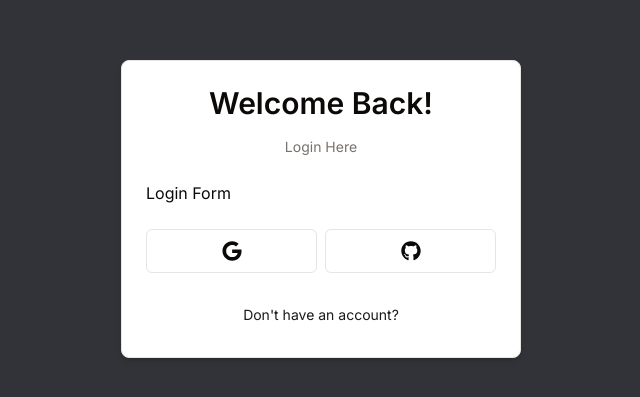
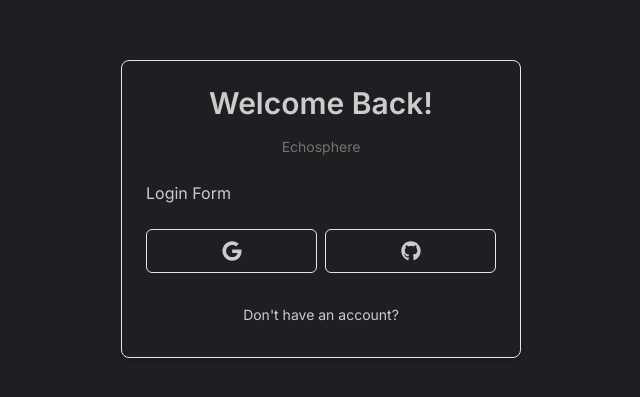
Before and after one commit to Mr-Mercury/echosphere, a Next.js app: page /login in a window 1280 px wide. Shown: the part 191-588 px from the top of the page, without its empty margins (319-959 px from the left). Built offline with nearby package versions, Linux system fonts and the light colour scheme.

Commit message:
css work

```diff
--- a/app/(auth)/layout.tsx
+++ b/app/(auth)/layout.tsx
@@ -4,7 +4,7 @@ const AuthLayout = ({ children }:
     }) => {
     return (
         <div className='h-full flex items-center justify-center
-        bg-[#313338] text-white'>
+        bg-background text-white'>
             {children}
         </div>
     )
--- a/app/(auth)/login/page.tsx
+++ b/app/(auth)/login/page.tsx
@@ -6,7 +6,7 @@ import { LoginForm } from "@/components/auth-components/login-form";
 
 const LoginPage = () => {
     return (
-        <AuthCardWrapper headerLabel='Login Here'
+        <AuthCardWrapper headerLabel='Echosphere'
         backButtonLabel="Don't have an account?"
         backButtonHref='/registration'
         showSocial={true}>
--- a/components/auth-components/auth-back-button.tsx
+++ b/components/auth-components/auth-back-button.tsx
@@ -12,7 +12,7 @@ export const AuthBackButton = ({
     href, label
 }: AuthBackButtonProps) => {
     return (
-        <Button variant='link' size='sm' className='font-normal w-full' asChild>
+        <Button variant='link' size='sm' className='font-normal text-foreground w-full' asChild>
             <Link href={href}>
                 {label}
             </Link>
--- a/components/auth-components/auth-card-wrapper.tsx
+++ b/components/auth-components/auth-card-wrapper.tsx
@@ -21,7 +21,7 @@ export const AuthCardWrapper = ({
     showSocial
 }: AuthCardWrapperProps) => {
     return (
-        <Card className='w-[400px] shadow-md'>
+        <Card className='w-[400px] shadow-md bg-background text-foreground'>
             <CardHeader>
                 <AuthHeader label={headerLabel}/>
             </CardHeader>
--- a/components/islets/auth/auth-social.tsx
+++ b/components/islets/auth/auth-social.tsx
@@ -7,10 +7,10 @@ export const AuthSocial = () => {
     return (
         <div className='flex items-center w-full gap-x-2'>
             <Button size='lg' className='w-full' variant='outline' onClick={()=>{}}>
-                <FaGoogle className='h-5 w-5' />
+                <FaGoogle className='h-5 w-5 text-foreground' />
             </Button>
             <Button size='lg' className='w-full' variant='outline' onClick={()=>{}}>
-                <FaGithub className='h-5 w-5' />
+                <FaGithub className='h-5 w-5 text-foreground' />
             </Button>
         </div>
     )
--- a/tailwind.config.ts
+++ b/tailwind.config.ts
@@ -22,8 +22,8 @@ const config = {
         border: "hsl(var(--border))",
         input: "hsl(var(--input))",
         ring: "hsl(var(--ring))",
-        background: "hsl(var(--background))",
-        foreground: "hsl(var(--foreground))",
+        background: "#1E1F22",
+        foreground: "#CCCCCC",
         primary: {
           DEFAULT: "hsl(var(--primary))",
           foreground: "hsl(var(--primary-foreground))",
```
